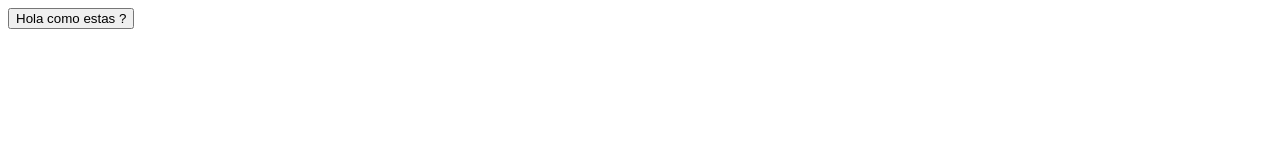
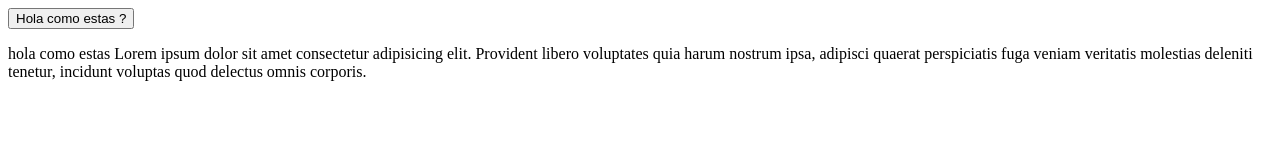
Before and after one commit to EvanDavidMS/evandavidms.github.io, a plain HTML site: page index.html in a window 1280 px wide. Drawn offline with Linux system fonts and the light colour scheme.

Commit message:
3er intento

```diff
--- a/index.html
+++ b/index.html
@@ -8,5 +8,6 @@
 </head>
 <body>
     <button>Hola como estas ? </button>
+    <p>hola como estas Lorem ipsum dolor sit amet consectetur adipisicing elit. Provident libero voluptates quia harum nostrum ipsa, adipisci quaerat perspiciatis fuga veniam veritatis molestias deleniti tenetur, incidunt voluptas quod delectus omnis corporis.</p>
 </body>
 </html>
```
